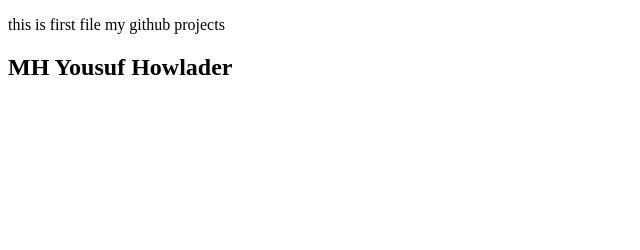
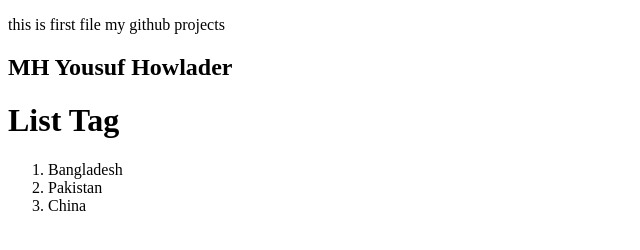
Before and after one commit to Usufhowlader/my-first-repo, a plain HTML site: page index.html in a window 1280 px wide. Shown: the whole page, without its empty margins (0-640 px from the left). Drawn offline with Linux system fonts and the light colour scheme.

Commit message:
Change a new item

```diff
--- a/index.html
+++ b/index.html
@@ -10,5 +10,11 @@
 <body>
     <p>this is first file my github projects</p>
     <h2>MH Yousuf Howlader</h2>
+    <h1>List Tag</h1>
+    <ol>
+        <li>Bangladesh</li>
+        <li>Pakistan</li>
+        <li>China</li>
+    </ol>
 </body>
 </html>
```
